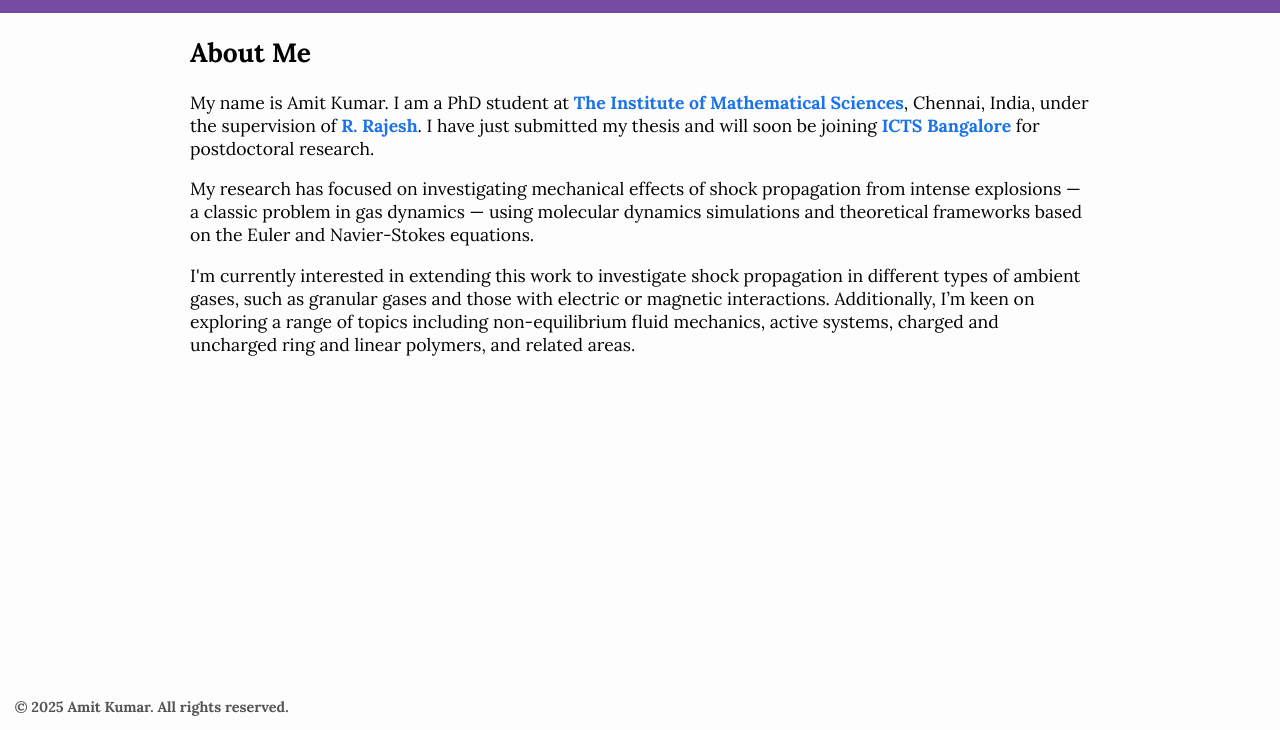
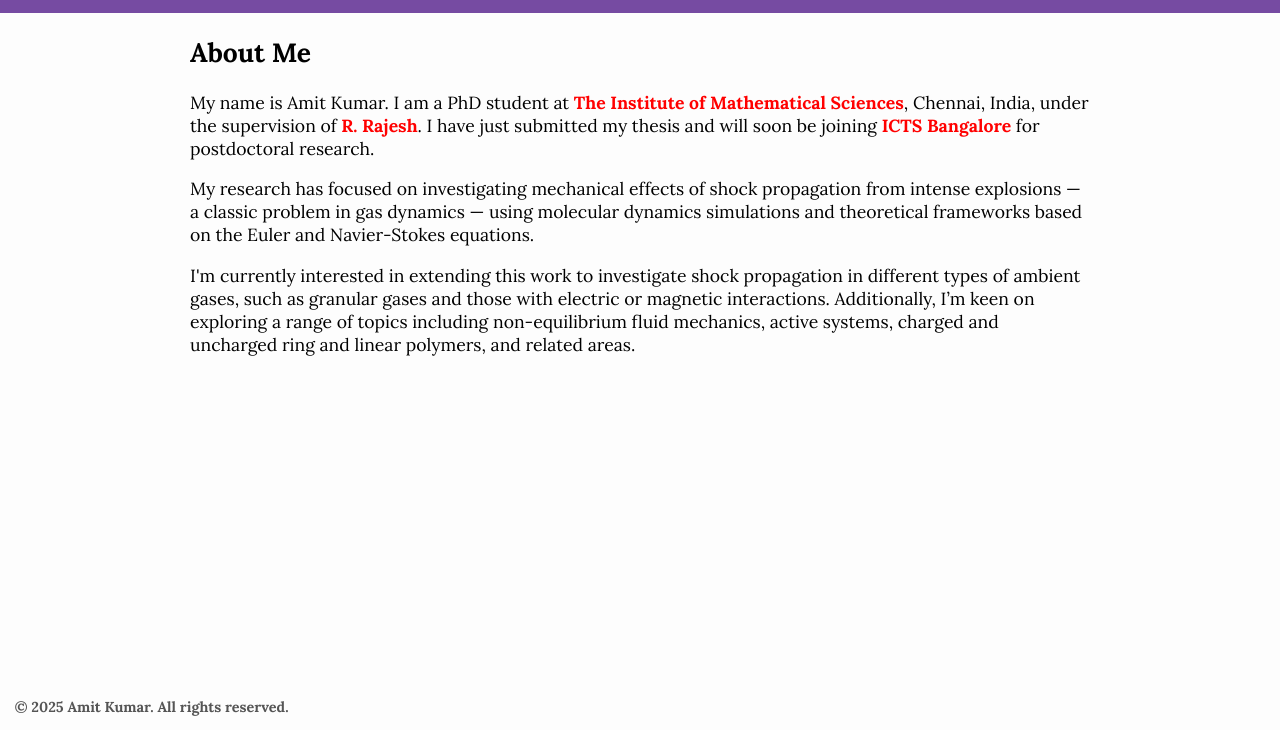
Before and after one commit to getkamit/getkamit.github.io, a plain HTML site: page about.html in a window 1280 px wide. Shown: the part 70-800 px from the top of the page. Drawn offline with Linux system fonts and the light colour scheme.

Commit message:
Update about.html

```diff
--- a/about.html
+++ b/about.html
@@ -7,7 +7,7 @@
   <style>
     body { font-family: 'Lora', serif; padding: 0rem; margin: 0rem;background: #fdfdfd; }
     nav { background: #764ba2; padding: 1rem; text-align: center; }
-    a {color: #1a73e8; text-decoration: none;}
+    a {color: red; text-decoration: none;}
     nav a { color: white; margin: 0 1rem; font-size: 1.2rem;font-weight: bold; }
     .container {font-size: 1.1rem; max-width: 900px; margin: auto; }
     footer { position: fixed;  bottom: 0.9rem; left: 0.9rem; font-size: 0.9rem; color: #555; font-weight: bold; }
```
